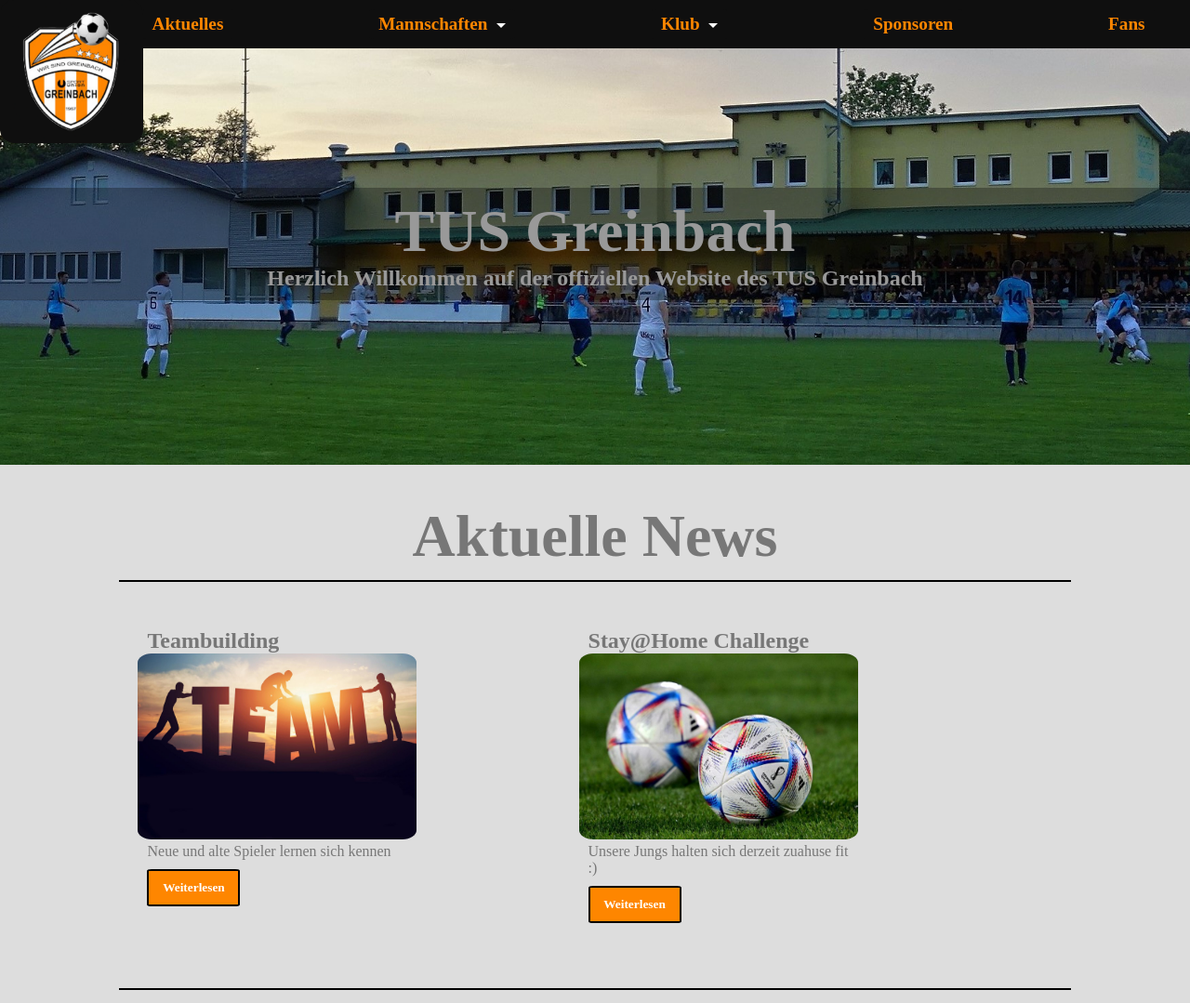
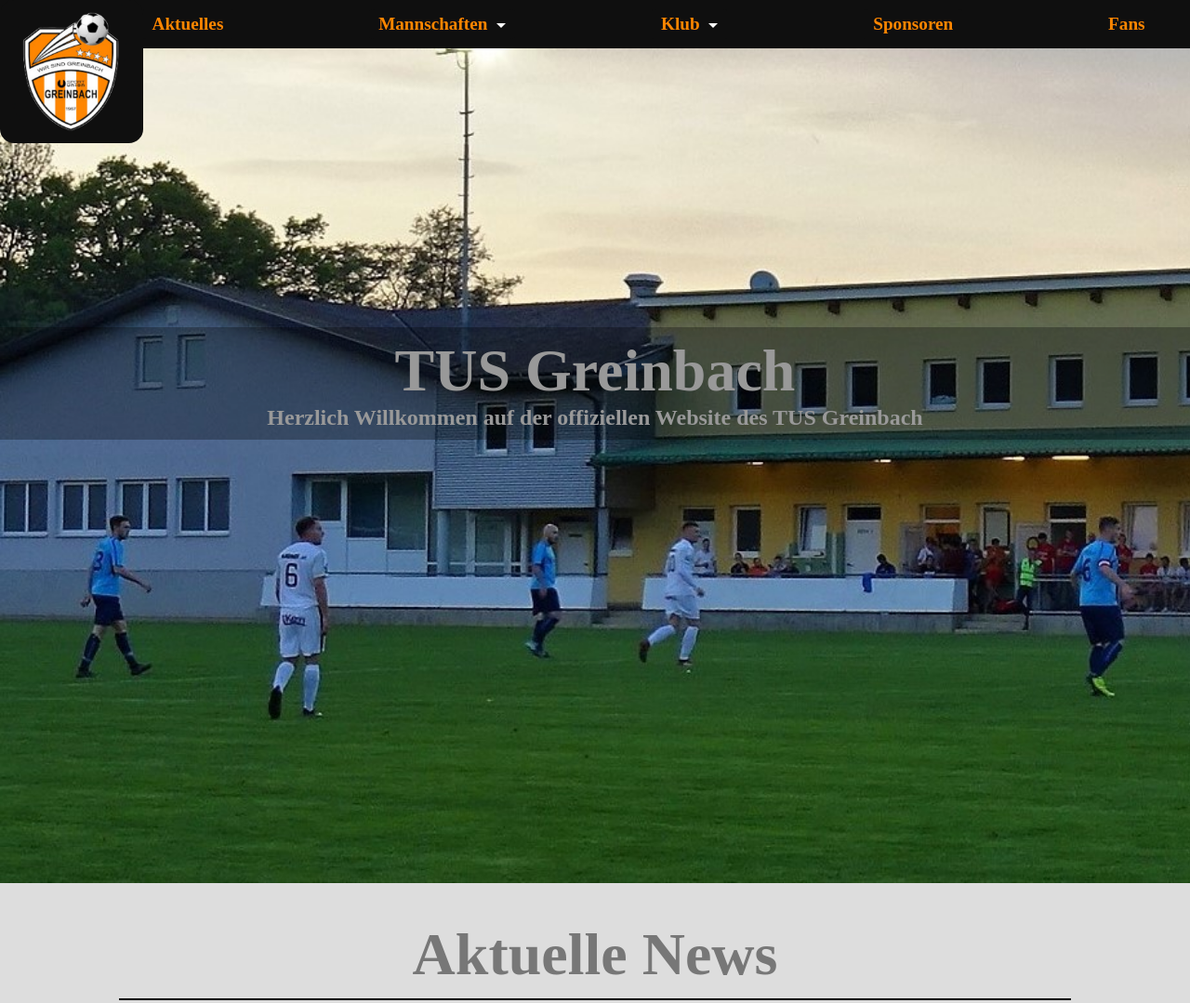
Before and after one commit to d1gga1/TUS_Greinbach-main-final, a plain HTML site: page index.html in a window 1280 px wide. Shown: the top 1079 px of the page at 93% size. Drawn offline with Linux system fonts and the light colour scheme; a web font is replaced by a local one.

Commit message:
changed the header size to 950px

```diff
--- a/css/style.css
+++ b/css/style.css
@@ -22,7 +22,7 @@
 /* --------------------------------------------------- header ------------------------------------------------------------------ */
 
 .header {
-    height: 500px;
+    height: 950px;
     margin-bottom: 20px;
 }
 
@@ -50,7 +50,7 @@
     text-align: center;
     background-color: rgba(0,0,0,0.3);
     padding: 10px;
-    margin-top: 150px;
+    margin-top: 300px;
     color: #999;
 }
 
```
